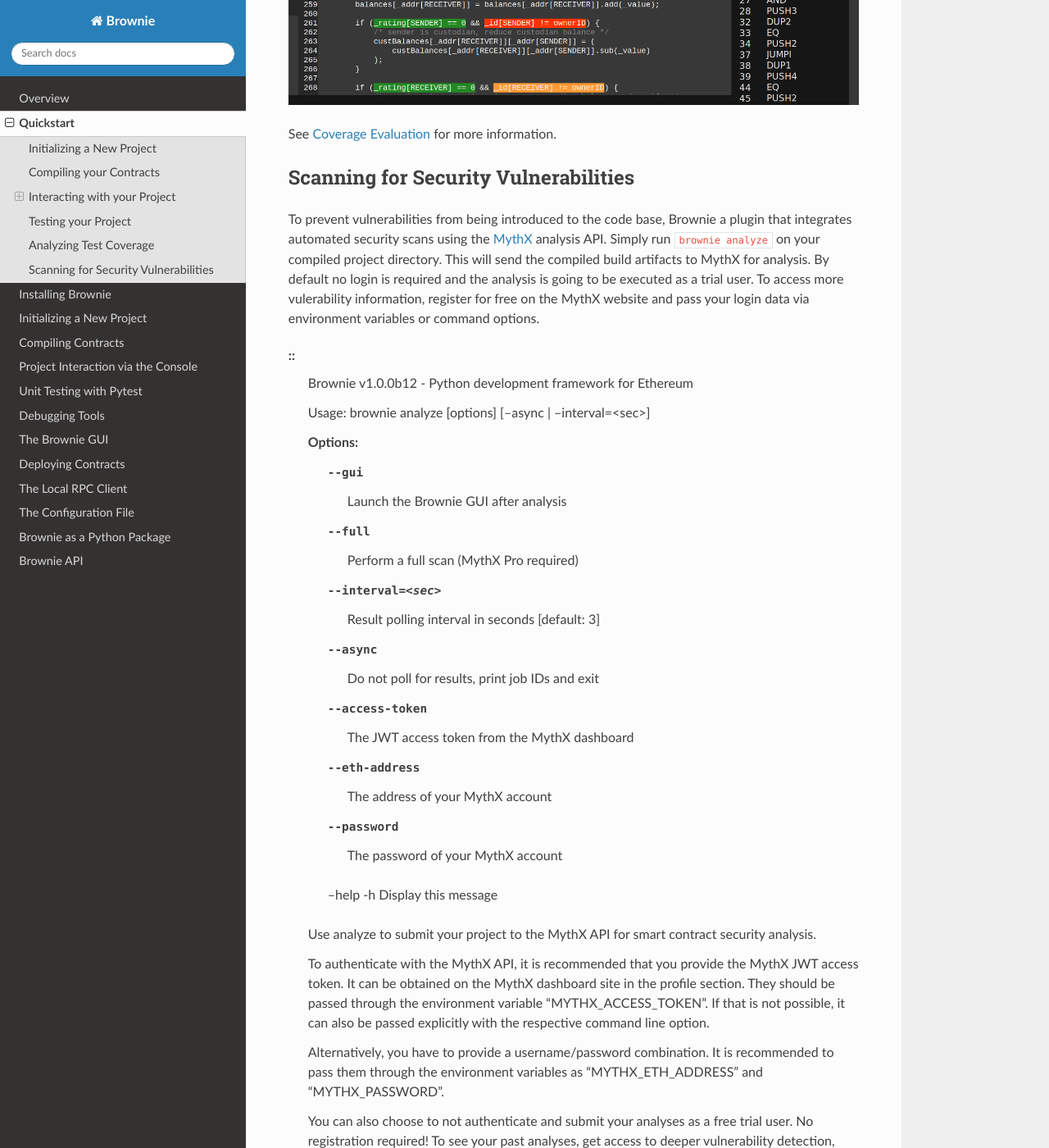
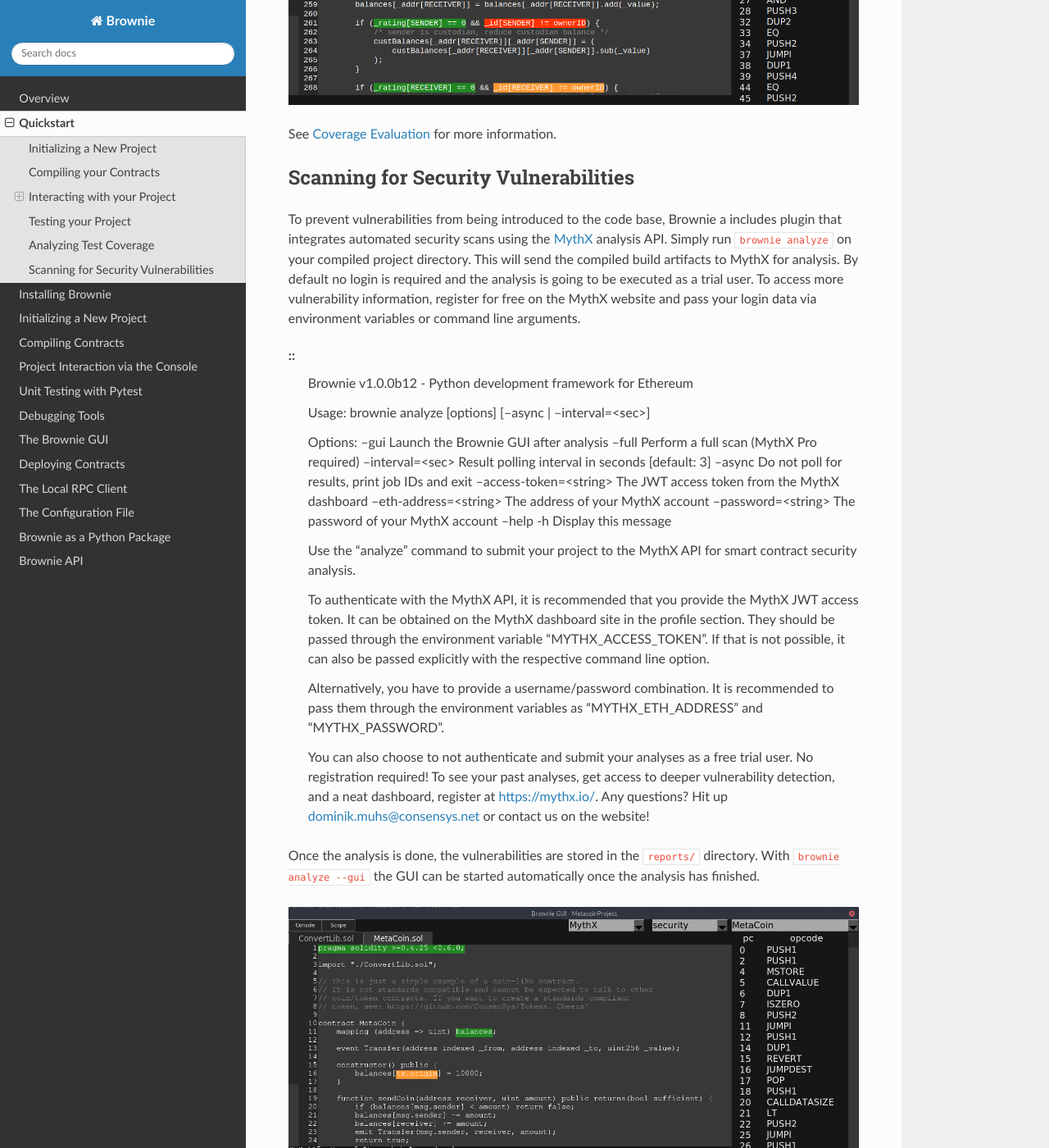
Before and after one commit to eth-brownie/brownie, a Sphinx documentation site: the page built from docs/quickstart.rst, in a window 1280 px wide and 1400 px high, scrolled down 6108 px. Shown: the whole window at 82% size. Built offline with Sphinx 7.4.7 and the Read the Docs theme 2.0.0, drawn with Linux system fonts in a browser that asks for light colours.

Commit message:
Sync docs and command help string and typos

```diff
--- a/docs/quickstart.rst
+++ b/docs/quickstart.rst
@@ -288,11 +288,15 @@
 Scanning for Security Vulnerabilities
 =====================================
 
-To prevent vulnerabilities from being introduced to the code base, Brownie a plugin that integrates automated security scans using the `MythX <https://mythx.io/>`_ analysis API.
+To prevent vulnerabilities from being introduced to the code base, Brownie a
+includes plugin that integrates automated security scans using the
+`MythX <https://mythx.io/>`_ analysis API.
 Simply run :code:`brownie analyze` on your compiled project directory.
-This will send the compiled build artifacts to MythX for analysis.
-By default no login is required and the analysis is going to be executed as a trial user.
-To access more vulerability information, register for free on the MythX website and pass your login data via environment variables or command options.
+This will send the compiled build artifacts to MythX for analysis. By default
+no login is required and the analysis is going to be executed as a trial user.
+To access more vulnerability information, register for free on the MythX
+website and pass your login data via environment variables or command line
+arguments.
 
 ::
     Brownie v1.0.0b12 - Python development framework for Ethereum
@@ -300,17 +304,17 @@
     Usage: brownie analyze [options] [--async | --interval=<sec>]
 
     Options:
-      --gui                   Launch the Brownie GUI after analysis
-      --full                  Perform a full scan (MythX Pro required)
-      --interval=<sec>        Result polling interval in seconds [default: 3]
-      --async                 Do not poll for results, print job IDs and exit
-      --access-token          The JWT access token from the MythX dashboard
-      --eth-address           The address of your MythX account
-      --password              The password of your MythX account
-      --help -h               Display this message
+    --gui                     Launch the Brownie GUI after analysis
+    --full                    Perform a full scan (MythX Pro required)
+    --interval=<sec>          Result polling interval in seconds [default: 3]
+    --async                   Do not poll for results, print job IDs and exit
+    --access-token=<string>   The JWT access token from the MythX dashboard
+    --eth-address=<string>    The address of your MythX account
+    --password=<string>       The password of your MythX account
+    --help -h                 Display this message
 
-    Use analyze to submit your project to the MythX API for smart contract
-    security analysis.
+    Use the "analyze" command to submit your project to the MythX API for
+    smart contract security analysis.
 
     To authenticate with the MythX API, it is recommended that you provide
     the MythX JWT access token. It can be obtained on the MythX dashboard
@@ -328,8 +332,9 @@
     https://mythx.io/. Any questions? Hit up dominik.muhs@consensys.net or contact
     us on the website!
 
-Once the analysis is done, the vulnerabilities are stored in the :code:`reports/` directory.
-With :code:`brownie analyze --gui` the GUI can be started automatically once the analysis has finished.
+Once the analysis is done, the vulnerabilities are stored in the
+:code:`reports/` directory. With :code:`brownie analyze --gui` the GUI can be
+started automatically once the analysis has finished.
 
 .. image:: gui5.png
    :alt: Security Report GUI
```
Also changed, not shown: 1 other file.
